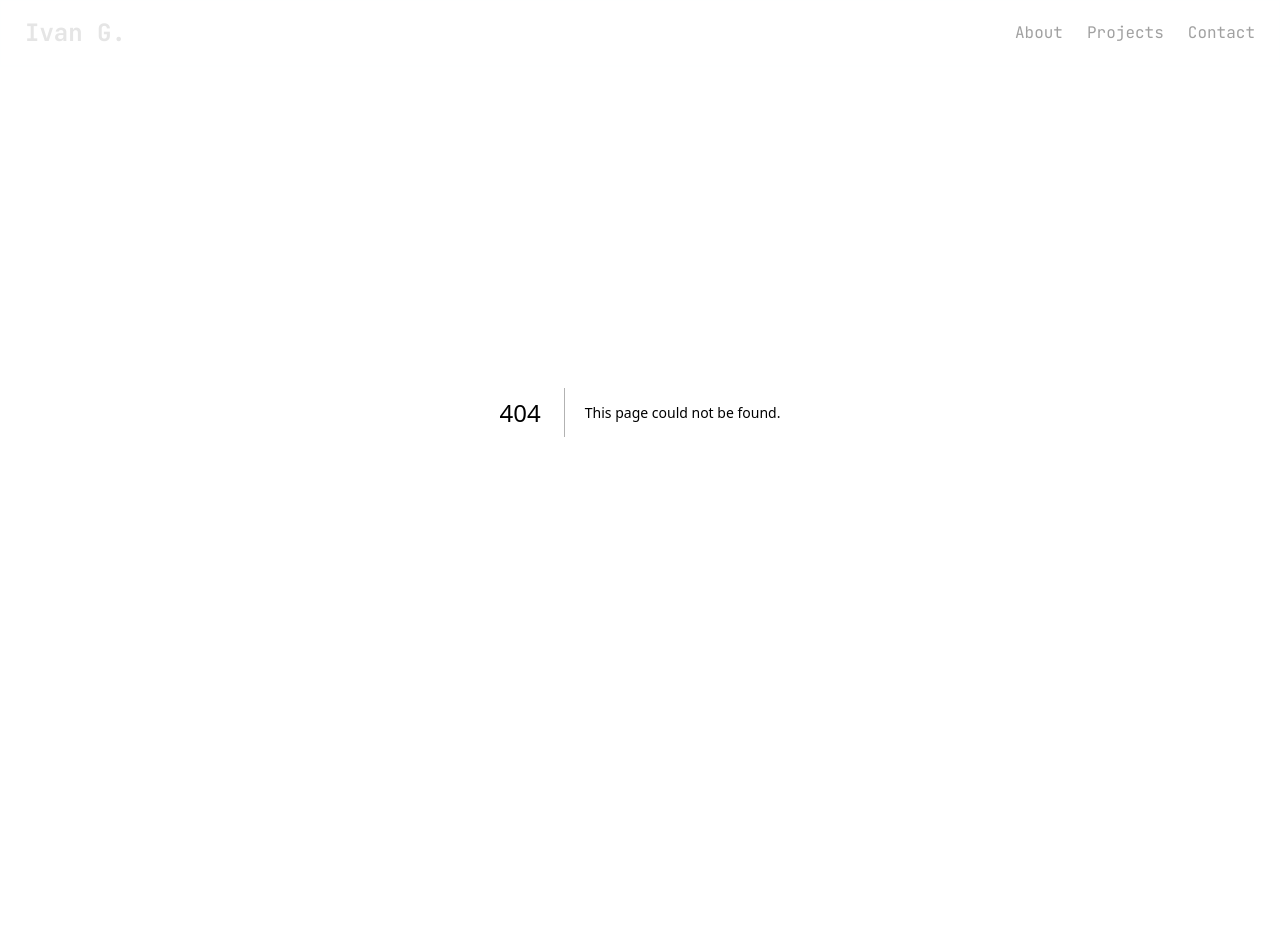
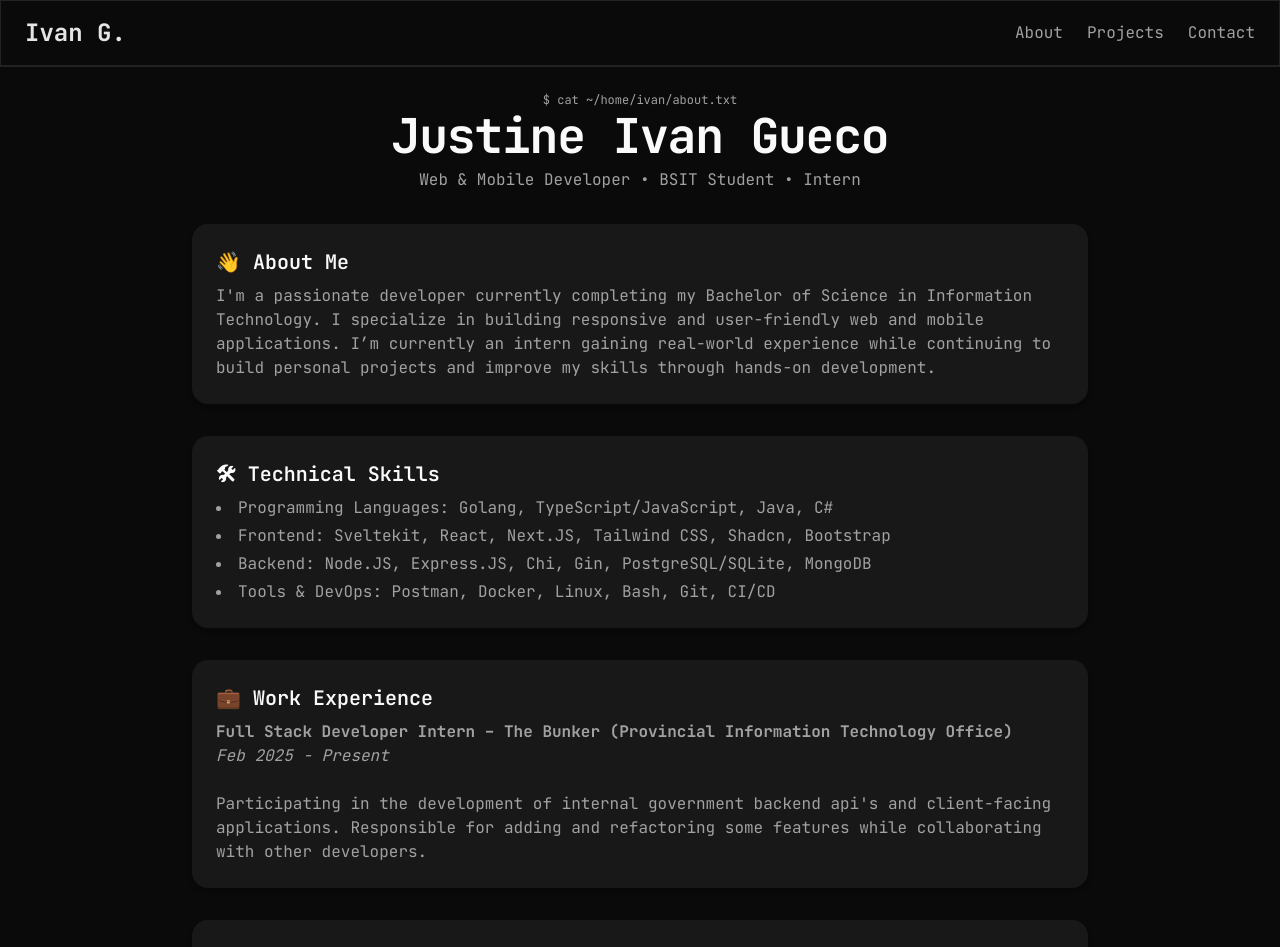
Before and after one commit to aybangueco/aybangueco.github.io, a Next.js app: page /about in a window 1280 px wide. Before the commit this address had no page. Shown: the top 947 px of the page. Before the commit the page ends 824 px from the top, so only its background shows below. Built offline with nearby package versions, Linux system fonts and the light colour scheme.

Commit message:
feat: add about page

```diff
--- /dev/null
+++ b/src/app/about/page.tsx
@@ -0,0 +1,79 @@
+export default function About() {
+  return (
+    <section className="w-full min-h-screen flex items-center justify-center py-10 px-4 pt-20">
+      <div className="max-w-4xl w-full space-y-8">
+        <div className="text-center">
+          <p className="text-xs text-muted-foreground pb-1">
+            $ cat ~/home/ivan/about.txt
+          </p>
+          <h1 className="text-4xl md:text-5xl font-bold tracking-tight">
+            Justine Ivan Gueco
+          </h1>
+          <p className="text-sm md:text-base text-muted-foreground mt-2">
+            Web & Mobile Developer • BSIT Student • Intern
+          </p>
+        </div>
+
+        <div className="bg-muted/50 rounded-2xl p-6 shadow-md">
+          <h2 className="text-xl font-semibold mb-2">👋 About Me</h2>
+          <p className="text-sm md:text-base text-muted-foreground">
+            I'm a passionate developer currently completing my Bachelor of
+            Science in Information Technology. I specialize in building
+            responsive and user-friendly web and mobile applications. I’m
+            currently an intern gaining real-world experience while continuing
+            to build personal projects and improve my skills through hands-on
+            development.
+          </p>
+        </div>
+
+        <div className="bg-muted/50 rounded-2xl p-6 shadow-md">
+          <h2 className="text-xl font-semibold mb-2">🛠 Technical Skills</h2>
+          <ul className="text-sm md:text-base text-muted-foreground list-disc list-inside space-y-1">
+            <li>
+              Programming Languages: Golang, TypeScript/JavaScript, Java, C#
+            </li>
+            <li>
+              Frontend: Sveltekit, React, Next.JS, Tailwind CSS, Shadcn,
+              Bootstrap
+            </li>
+            <li>
+              Backend: Node.JS, Express.JS, Chi, Gin, PostgreSQL/SQLite, MongoDB
+            </li>
+            <li>Tools & DevOps: Postman, Docker, Linux, Bash, Git, CI/CD</li>
+          </ul>
+        </div>
+
+        <div className="bg-muted/50 rounded-2xl p-6 shadow-md">
+          <h2 className="text-xl font-semibold mb-2">💼 Work Experience</h2>
+          <p className="text-sm md:text-base text-muted-foreground">
+            <strong>
+              Full Stack Developer Intern – The Bunker (Provincial Information
+              Technology Office)
+            </strong>
+            <br />
+            <em>Feb 2025 - Present</em>
+            <br />
+            <br />
+            Participating in the development of internal government backend
+            api&apos;s and client-facing applications. Responsible for adding
+            and refactoring some features while collaborating with other
+            developers.
+          </p>
+        </div>
+
+        <div className="bg-muted/50 rounded-2xl p-6 shadow-md">
+          <h2 className="text-xl font-semibold mb-2">🎓 Education</h2>
+          <p className="text-sm md:text-base text-muted-foreground">
+            <span className="font-bold">
+              Eastwoods Professional College of Science and Technology
+            </span>
+            <br />
+            Bachelor of Science in Information Technology
+            <br />
+            <span className="text-xs">Expected Graduation: 2025</span>
+          </p>
+        </div>
+      </div>
+    </section>
+  );
+}
```
